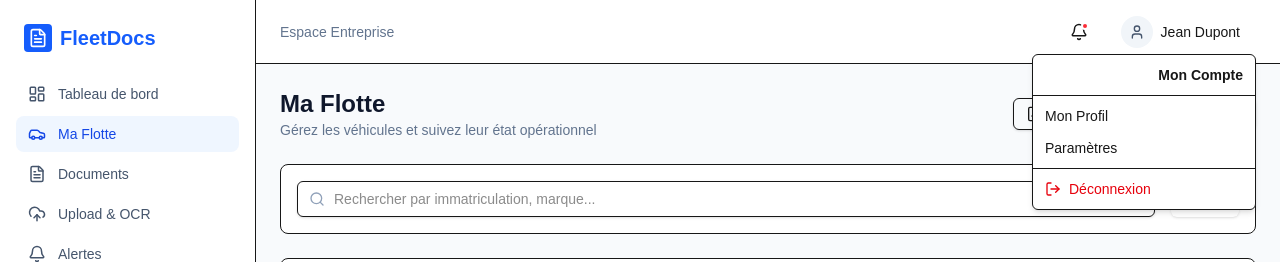
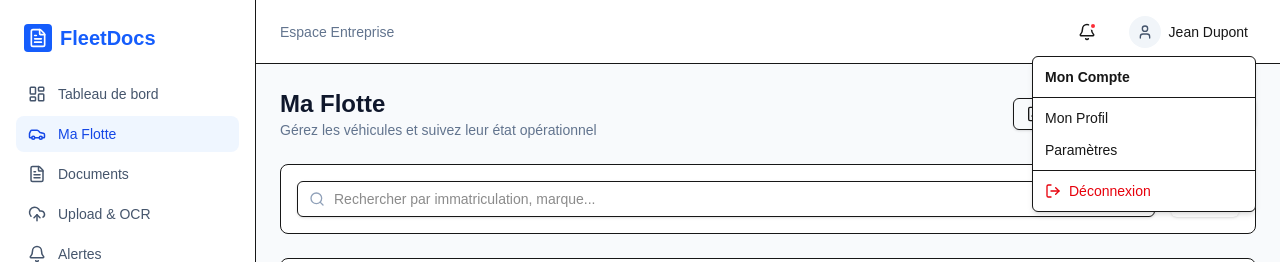
Before and after one commit to steve-dev-55/fleetdocs-frontend, a Next.js app: page /fleet/vehicles in a window 1280 px wide. Shown: the top 262 px of the page. Built offline with nearby package versions, Linux system fonts and the light colour scheme; no server answers.

Commit message:
Fix DropdownMenuTrigger asChild and DropdownMenuContent align props

```diff
--- a/src/components/common/topbar.tsx
+++ b/src/components/common/topbar.tsx
@@ -39,15 +39,13 @@ export function Topbar({ userDisplayName }: { userDisplayName: string }) {
         </Button>
 
         <DropdownMenu>
-          <DropdownMenuTrigger asChild>
-            <Button variant="ghost" className="flex items-center gap-2 pl-2">
-              <div className="w-8 h-8 rounded-full bg-slate-100 dark:bg-slate-800 flex items-center justify-center text-slate-600 dark:text-slate-400">
-                <User size={16} />
-              </div>
-              <span className="text-sm font-medium hidden sm:inline-block">{userDisplayName}</span>
-            </Button>
+          <DropdownMenuTrigger className="flex items-center gap-2 pl-2 rounded-md hover:bg-slate-100 dark:hover:bg-slate-800 px-2 py-1">
+            <div className="w-8 h-8 rounded-full bg-slate-100 dark:bg-slate-800 flex items-center justify-center text-slate-600 dark:text-slate-400">
+              <User size={16} />
+            </div>
+            <span className="text-sm font-medium hidden sm:inline-block">{userDisplayName}</span>
           </DropdownMenuTrigger>
-          <DropdownMenuContent align="end" className="w-56">
+          <DropdownMenuContent className="w-56">
             <DropdownMenuLabel>Mon Compte</DropdownMenuLabel>
             <DropdownMenuSeparator />
             <DropdownMenuItem>Mon Profil</DropdownMenuItem>
```
